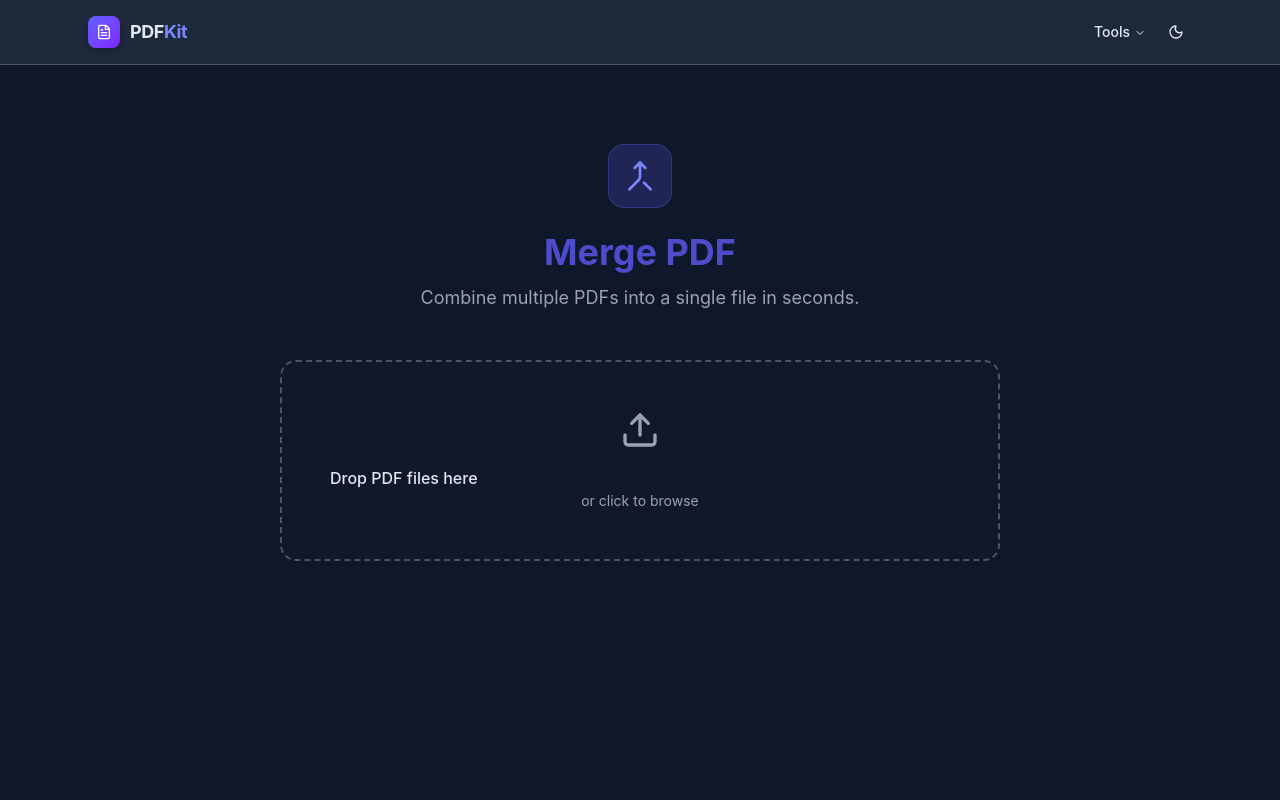
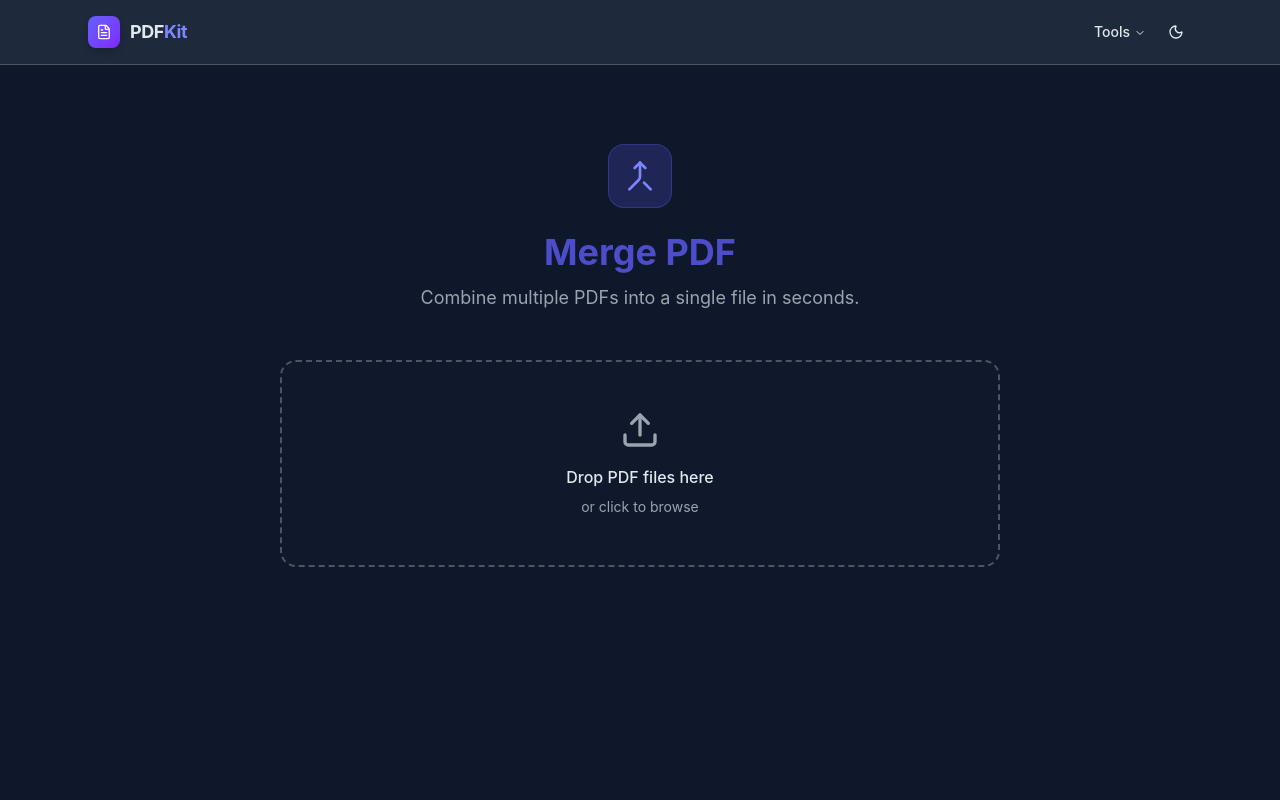
Before and after one commit to Siddhesh-Agarwal/pdf-kit, a React (Vite) app: page /merge-pdf in a window 1280 px wide. Shown: the top 800 px of the page. Built offline with nearby package versions, Linux system fonts and the light colour scheme.

Commit message:
fixed file input title alignment

```diff
--- a/src/components/DropZoneFileInput.tsx
+++ b/src/components/DropZoneFileInput.tsx
@@ -1,4 +1,4 @@
-import { Upload } from "lucide-react";
+import { UploadIcon } from "lucide-react";
 import { useState } from "react";
 import z from "zod";
 import { FieldDescription, FieldTitle } from "@/components/ui/field";
@@ -69,8 +69,8 @@ export function DropZoneFileInput({
         className="absolute inset-0 opacity-0 cursor-pointer"
         onChange={handleChange}
       />
-      <Upload className="w-10 h-10 text-muted-foreground mx-auto mb-4" />
-      <FieldTitle className="justify-center text-base">
+      <UploadIcon className="size-10 text-muted-foreground mx-auto mb-4" />
+      <FieldTitle className="text-center mb-2">
         {title || (multiple ? "Drop PDF files here" : "Drop a PDF file here")}
       </FieldTitle>
       <FieldDescription className="text-center">{subtitle}</FieldDescription>
--- a/src/components/ui/field.tsx
+++ b/src/components/ui/field.tsx
@@ -107,7 +107,7 @@ function FieldTitle({ className, ...props }: React.ComponentProps<"div">) {
     <div
       data-slot="field-label"
       className={cn(
-        "flex w-fit items-center gap-2 text-sm leading-snug font-medium group-data-[disabled=true]/field:opacity-50",
+        "items-center gap-2 text-md leading-snug font-medium group-data-[disabled=true]/field:opacity-50",
         className,
       )}
       {...props}
```
